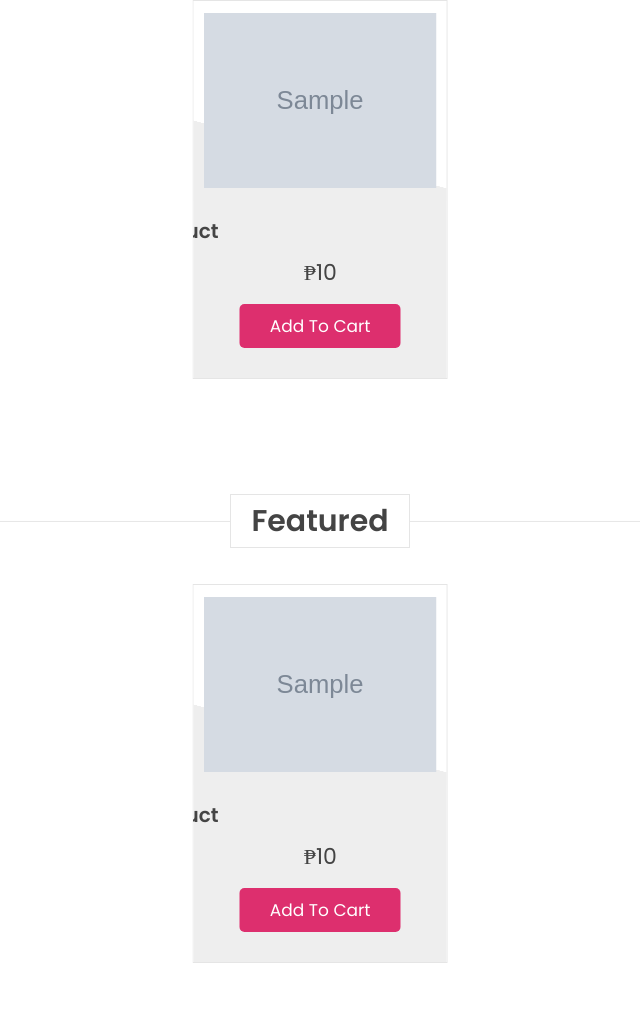
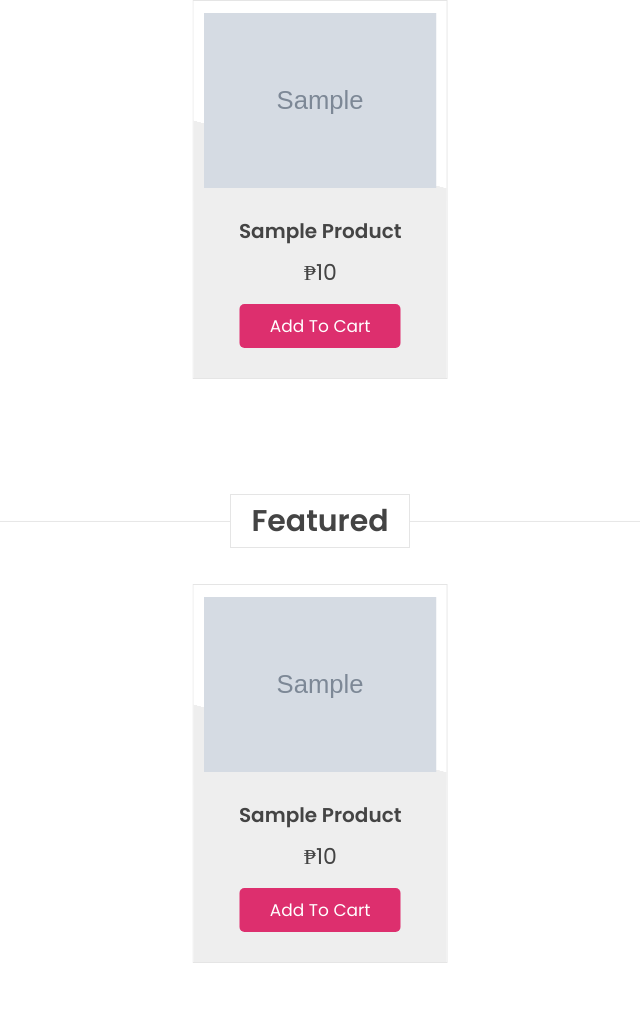
Before and after one commit to JoshuaMiguel21/Yeokart, a PHP site: page /Yeokart/customer_homepage2.php in a window 1280 px wide. Shown: the part 1076-2109 px from the top of the page, without its empty margins (320-960 px from the left). Run offline with PHP 8.4, Linux system fonts and the light colour scheme; tables that the repository leaves empty hold one stand-in row (values such as "Sample post"); grey boxes marked "Sample" are stand-in pictures.

Commit message:
updated new customer homepage

```diff
--- a/css/style_customer_homepage.css
+++ b/css/style_customer_homepage.css
@@ -288,6 +288,7 @@ section{
     color: var(--black);
     font-size: 2.2rem;
     padding: 1.3rem 1.5rem;
+    text-decoration: none;
 }
 .featured .featured-slider .box .icons a:hover,
 .best .best-slider .box .icons a:hover{
@@ -298,17 +299,20 @@ section{
 .best .best-slider .box .content{
     background: #eee;
     padding: 1.5rem;
+    overflow: hidden;
 }
 .featured .featured-slider .box .content h3,
 .best .best-slider .box .content h3{
     font-size: 2rem;
     color: var(--black);
+    white-space: nowrap;
 }
 .featured .featured-slider .box .content .price,
 .best .best-slider .box .content .price{
     font-size: 2.2rem;
     color: var(--black);
     padding-top: 1rem;
+    max-width: 100%;
 }
 @keyframes marquee {
     0% { transform: translateX(0); }
@@ -317,9 +321,8 @@ section{
 
 .marquee {
     white-space: nowrap;
-    overflow: hidden;
     animation: marquee 10s linear infinite;
-    width: 200%;
+    width: 100%;
 }
 
 .featured .btn,
@@ -337,7 +340,7 @@ section{
     text-decoration: none;
 }
 
-.featured .btn:hover,
+.featured .btn:hover
 .best .btn:hover{
     background: var(--dark-color);
 }
--- a/pages/customer_homepage2.php
+++ b/pages/customer_homepage2.php
@@ -211,11 +211,13 @@
             },
         });
         document.addEventListener('DOMContentLoaded', function() {
-            const itemNames = document.querySelectorAll('.item-name');
+            const itemNames = document.querySelectorAll('.marquee');
 
             itemNames.forEach(itemName => {
                 if (itemName.scrollWidth > itemName.clientWidth) {
                     itemName.classList.add('marquee');
+                } else {
+                    itemName.classList.remove('marquee');
                 }
             });
         });
```
